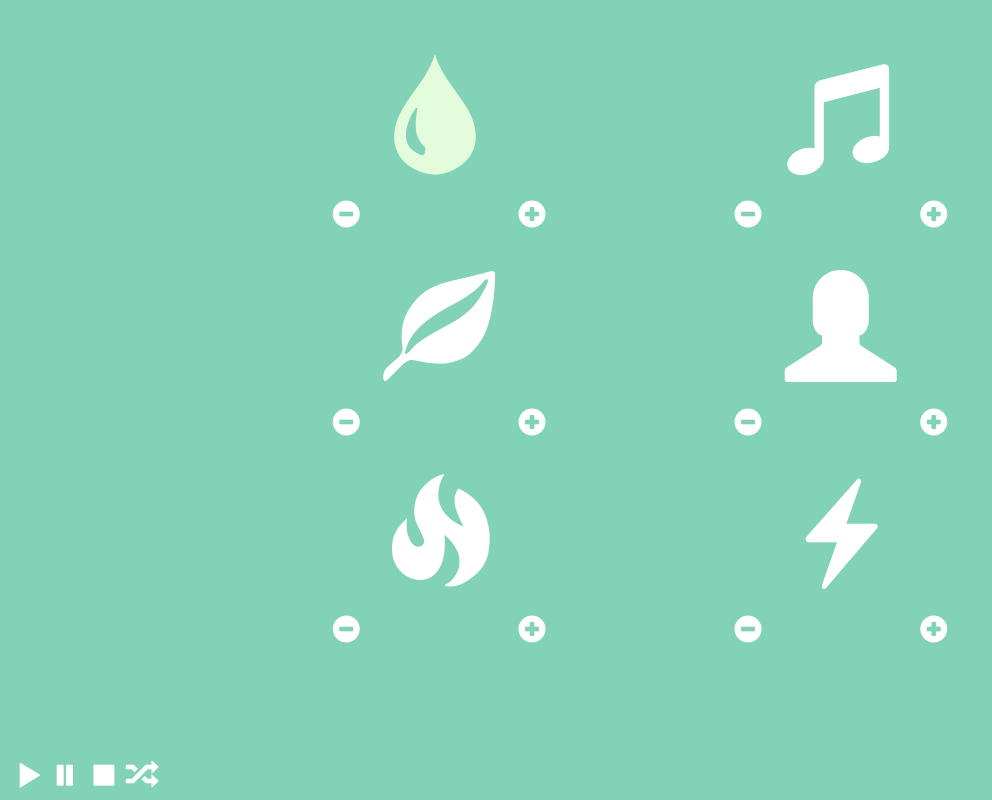
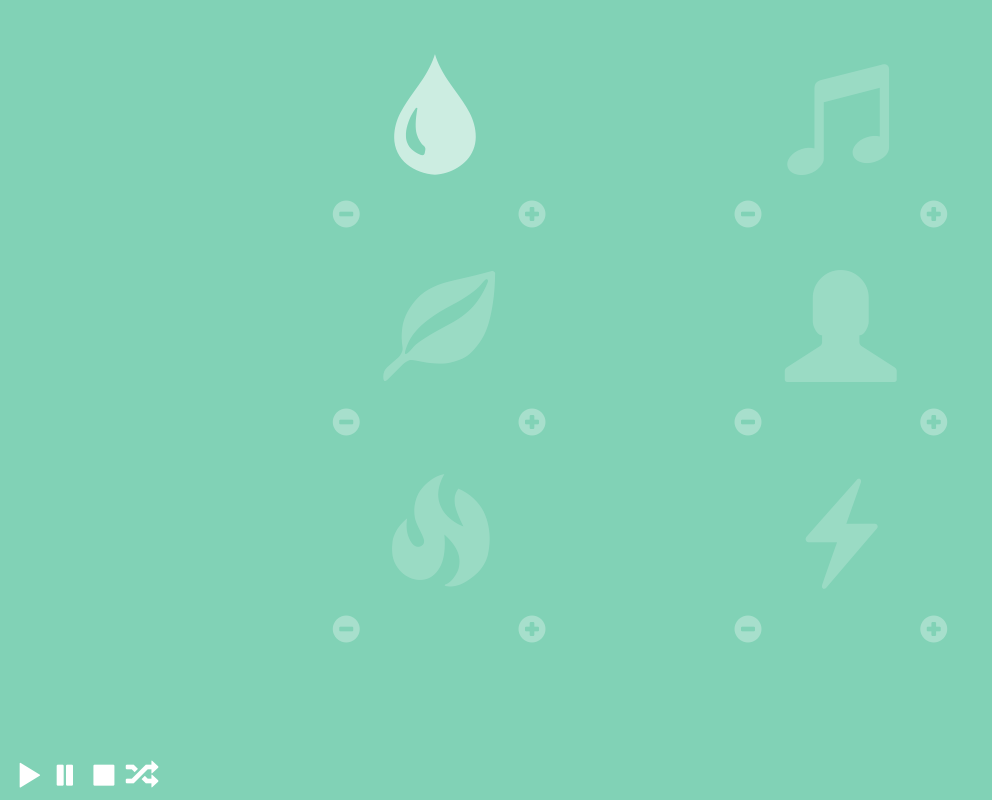
Before and after one commit to kmccloskey/JukeBoxHero, a plain HTML site: page index.html in a window 1280 px wide. Both pictures are taken after a click on the element 439 px from the left and 132 px from the top of the page. Shown: the whole page, without its empty margins (0-992 px from the left). Drawn offline with nearby package versions, Linux system fonts and the light colour scheme.

Commit message:
add volume feedback through icon opacity

```diff
--- a/css/styles.css
+++ b/css/styles.css
@@ -69,19 +69,32 @@ body {
 	text-align: center;
 }
 
-.song_icons .clicked {
-	color: #E3FDDC;
+.song_icons {
+	/*color: #E3FDDC;*/
+	/*color: rgba(255, 255, 255, 0.2);*/
+}
+
+.song_icons .play {
+	/*color: rgba(255, 255, 255, 0.2);*/
+}
+
+.song_icons .paused {
+	color: rgba(255, 255, 255, 0.2);
+	/*color: rgba(255, 255, 255, 0.5);*/
+	/*color: rgba(255, 255, 255, 1);*/
 }
 
 .large_icons .glyphicon-plus-sign {
 	font-size: 2em;
 	margin: 0 auto;
+	color: rgba(255, 255, 255, 0.3);
 }
 
 .large_icons .glyphicon-minus-sign {
 	font-size: 2em;
 	margin: 0 auto;
 	margin-bottom: 1.25em;
+	color: rgba(255, 255, 255, 0.3);
 }
 
 .too_small {
--- a/index.html
+++ b/index.html
@@ -21,24 +21,24 @@
 	<div class="col-sm-12 container">
 		<div class="song_icons col-sm-8 col-sm-offset-2 ">
 			<div class="col-sm-6 large_icons">
-				<div class="glyphicon glyphicon-tint col-sm-12 mq play" data-audio="rain"></div>
+				<div class="glyphicon glyphicon-tint col-sm-12 mq play paused" data-audio="rain"></div>
 				<div class="glyphicon-minus-sign col-sm-6 glyphicon volume-down" data-audio="rain"></div>
 				<div class="glyphicon-plus-sign col-sm-6 glyphicon volume-up" data-audio="rain"></div>
-				<div class="glyphicon glyphicon-leaf col-sm-12 play" data-audio="wind"></div>
+				<div class="glyphicon glyphicon-leaf col-sm-12 play paused" data-audio="wind"></div>
 				<div class="glyphicon-minus-sign col-sm-6 glyphicon volumne-down" data-audio="wind"></div>
 				<div class="glyphicon-plus-sign col-sm-6 glyphicon volume-up" data-audio="wind"></div>
-				<div class="glyphicon glyphicon-fire col-sm-12 play" data-audio="fire"></div>
+				<div class="glyphicon glyphicon-fire col-sm-12 play paused" data-audio="fire"></div>
 				<div class="glyphicon-minus-sign col-sm-6 glyphicon volume-down" data-audio="fire"></div>
 				<div class="glyphicon-plus-sign col-sm-6 glyphicon volume-up" data-audio="fire"></div>
 			</div>
 			<div class="col-sm-6 large_icons">
-				<div class="glyphicon glyphicon-music col-sm-12 play" data-audio="tones"></div>
+				<div class="glyphicon glyphicon-music col-sm-12 play paused" data-audio="tones"></div>
 				<div class="glyphicon-minus-sign col-sm-6 glyphicon volume-down" data-audio="tones"></div>
 				<div class="glyphicon-plus-sign col-sm-6 glyphicon volume-up" data-audio="tones"></div>
-				<div class="glyphicon glyphicon-user col-sm-12 play" data-audio="talking"></div>
+				<div class="glyphicon glyphicon-user col-sm-12 play paused" data-audio="talking"></div>
 				<div class="glyphicon-minus-sign col-sm-6 glyphicon volume-down" data-audio="talking"></div>
 				<div class="glyphicon-plus-sign col-sm-6 glyphicon volume-up" data-audio="talking"></div>
-				<div class="glyphicon glyphicon-flash col-sm-12 play" data-audio="storm"></div>
+				<div class="glyphicon glyphicon-flash col-sm-12 play paused" data-audio="storm"></div>
 				<div class="glyphicon-minus-sign col-sm-6 glyphicon volume-down" data-audio="storm"></div>
 				<div class="glyphicon-plus-sign col-sm-6 glyphicon volume-up" data-audio="storm"></div>
 			</div>
--- a/js/background.js
+++ b/js/background.js
@@ -8,7 +8,7 @@ $(document).ready( function() {
 	    setTimeout(function(){changeColor(curNumber)}, 7000);
 	}
 	changeColor(0);
-	$('.glyphicon').click( function() {
-		$(this).toggleClass('clicked');
-	});
+	// $('.play').click( function() {
+	// 	$(this).toggleClass('clicked');
+	// });
 });
--- a/js/jukebox_ambient.js
+++ b/js/jukebox_ambient.js
@@ -32,10 +32,25 @@ function Jukebox(){
 		});
 	}
 
+	this.isPaused = function(soundName){
+		var paused = false;
+		$(this.soundList).each(function(){
+			if (this.name == soundName){
+				paused = this.audioElement.paused;
+				return false
+				}
+		});
+		return paused;
+	}
+
 	this.volumeUp = function(soundName, volume){
 		$(this.soundList).each(function(){
 			if (this.name == soundName){
-				this.audioElement.volume += 0.1;
+				if (this.audioElement.volume < 0.9){
+					this.audioElement.volume += 0.1;
+				} else {
+					this.audioElement.volume = 1.0;
+				}
 			}
 		});
 	}
@@ -43,7 +58,11 @@ function Jukebox(){
 	this.volumeDown = function(soundName, volume){
 		$(this.soundList).each(function(){
 			if (this.name == soundName){
-				this.audioElement.volume -= 0.1;
+				if (this.audioElement.volume > 0.1){
+					this.audioElement.volume -= 0.1;
+				} else {
+					this.audioElement.volume = 0;
+				}
 			}
 		});
 	}
@@ -54,6 +73,17 @@ function Jukebox(){
 				this.audioElement.volume = volume;
 			}
 		});
+	}
+
+	this.getVolume = function(soundName){
+		var currentVolume = false;
+		$(this.soundList).each(function(){
+			if (this.name == soundName){
+				currentVolume = this.audioElement.volume;
+				return false;
+			}
+		});
+		return currentVolume;
 	}
 
 	this.toggleLoop = function(soundName, loop){
@@ -129,35 +159,55 @@ $(document).ready(function(){
 	jukebox.toggleLoop('tones', true);
 
 	// add click elements to html elements to trigger jukebox methods
+	var checkAll = function(){
+		$(".play").each(function(){ // cycle through all play elements
+			// get current volume (0-1 range), rescale to (.2 - 1) range
+			var scaledVolume = 0.2 + (jukebox.getVolume($(this).attr("data-audio")) * 0.8)
+			if(jukebox.isPaused($(this).attr("data-audio"))){
+				$(this).addClass("paused");
+			} else {
+				$(this).removeClass("paused");
+				// if not paused, set opacity to equal scaledVolume
+				$(this).css("opacity", scaledVolume);
+			}
+		});
+	};
 
 	$(".play").on("click", function(){
 		var sound = $(this).attr("data-audio");
 		jukebox.play(sound);
+		checkAll();
 	});
 
 	$(".volume-up").on("click", function(){
 		var sound = $(this).attr("data-audio");
 		jukebox.volumeUp(sound);
+		checkAll();
 	});
 
 	$(".volume-down").on("click", function(){
 		var sound = $(this).attr("data-audio");
 		jukebox.volumeDown(sound);
+		checkAll();
 	});
 
 	$("#stop").on("click", function(){
 		jukebox.stopAll();
+		checkAll();
 	});
 
 	$("#play").on("click", function(){
 		jukebox.playAll();
+		checkAll();
 	});
 
 	$("#pause").on("click", function(){
 		jukebox.pauseAll();
+		checkAll();
 	});
 
 	$("#random").on("click", function(){
 		jukebox.randomize();
+		checkAll();
 	})
 });
```
